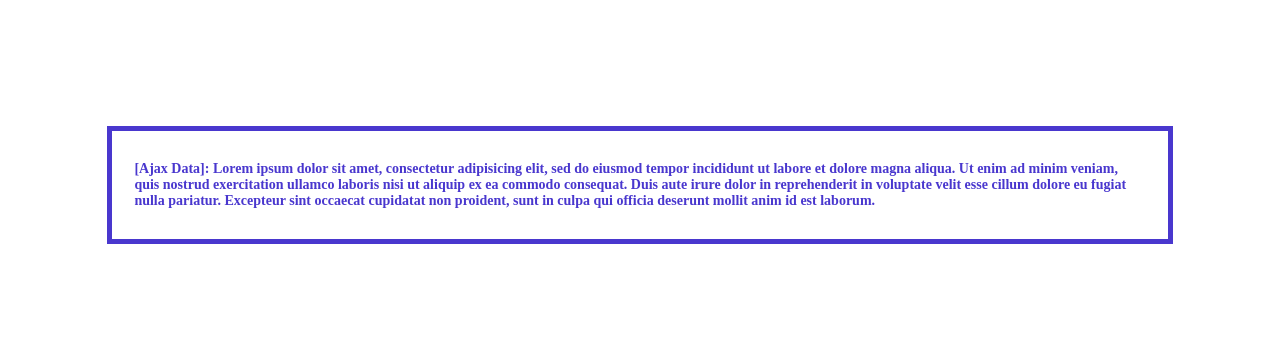
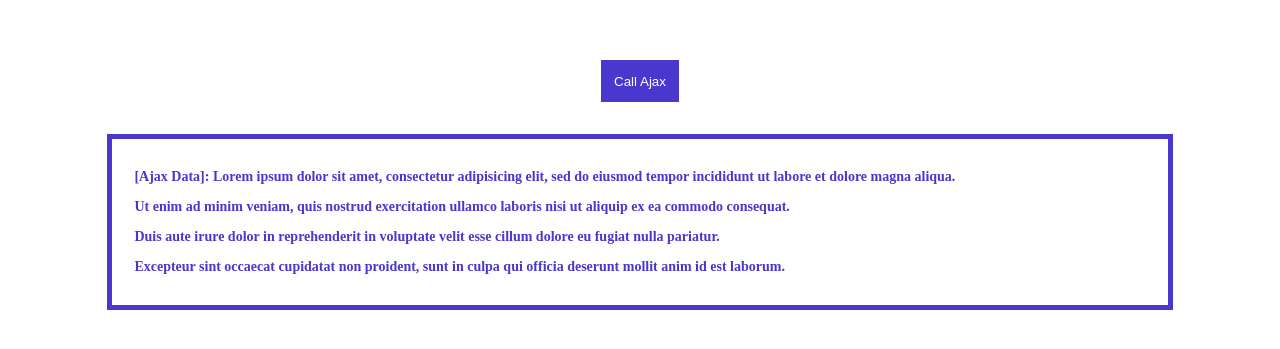
Before and after one commit to yamoo9/JJ_CAMP, a plain HTML site: page DAY11/Ajax-SPA/ajax-study.html in a window 1280 px wide. Shown: the part 223-572 px from the top of the page. Drawn offline with Linux system fonts and the light colour scheme.

Commit message:
버튼 디자인 추가

```diff
--- a/DAY11/Ajax-SPA/ajax-study.html
+++ b/DAY11/Ajax-SPA/ajax-study.html
@@ -8,8 +8,21 @@
     body {
       min-height: 100vh;
       display: flex;
+      flex-flow: column wrap;
       justify-content: center;
       align-items: center;
+    }
+    .call-ajax-btn {
+      cursor: pointer;
+      margin-bottom: 2rem;
+      border: none;
+      padding: 1em;
+      background: #4937ce;
+      color: #fff;
+    }
+    .call-ajax-btn:hover,
+    .call-ajax-btn:focus {
+      background: #1d115c;
     }
     .ajax-container {
       width: 80%;
@@ -24,10 +37,10 @@
 </head>
 <body>
 
+  <button type="button" class="call-ajax-btn">Call Ajax</button>
+
   <div class="ajax-container">
-    <p>
-      Ajax로 처리된 데이터 코드가 이 곳에 적용됩니다.
-    </p>
+    <p> Ajax로 처리된 데이터 코드가 이 곳에 적용됩니다. </p>
   </div>
 
   <script src="ajax-study.js"></script>
--- a/DAY11/Ajax-SPA/ajax-study.js
+++ b/DAY11/Ajax-SPA/ajax-study.js
@@ -6,26 +6,36 @@
   var xhr = new XHR();
   // 생성된 XHR 객체 검토
   // console.log('xhr.open:', !!xhr.open);
-  // 동기(Syncronous)적으로 통신하는 방법 사용
-  xhr.open('GET', 'data/data.txt', false);
+  // 동기(Syncronous)적으로 통신하는 방법 사용 [권장 X]
+  // xhr.open('GET', 'data/data.txt', false);
+  // 비동기(Asyncronous) 통신 방법
+  // xhr.open('GET', 'data/data.txt', true);
+  xhr.open('GET', 'data/data.txt');
   // console.log('xhr.send:', !!xhr.send);
   xhr.send();
 
+  // 비동기 통신을 위한 이벤트 구문 작성
+  xhr.onreadystatechange = function() {
+    if ( this.status === 200 && this.readyState === 4 ) {
+      var data = this.response.split('.');
+      var template_html = [];
+      for ( var text, i=0, l=data.length; i<l; i++ ) {
+        text = data[i];
+        if ( text.trim() !== '' ) {
+          template_html.push( '<p>' + text + '.</p>' );
+        }
+      }
+      template_html = template_html.join('');
+      container.innerHTML = template_html;
+    } else {
+      container_p.innerHTML = '아무래도... 통신에 실패한 듯 합니다. ㅠㅡㅠ';
+    }
+  };
+
   // Ajax 통신으로 가져온 데이터를 뿌릴 컨테이너 요소
-  var container_p = document.querySelector('.ajax-container p');
+  var container = document.querySelector('.ajax-container');
+  var container_p = container.querySelector('p');
 
-  // 데이터를 받아온 후에 처리
-  switch ( xhr.status ) {
-    case 200:
-      // console.log('전달 받은 데이터: ', xhr.response);
-      // console.log('전달 받은 데이터: ', xhr.responseText);
-      container_p.innerHTML = xhr.responseText;
-    break;
-    case 404:
-    case 500:
-      // 통신에 실패하면 아래 코드 출력
-      console.info('아무래도... 통신에 실패한 듯 합니다. ㅠㅡㅠ');
-  }
 
 
 })(this, this.XMLHttpRequest);
```
